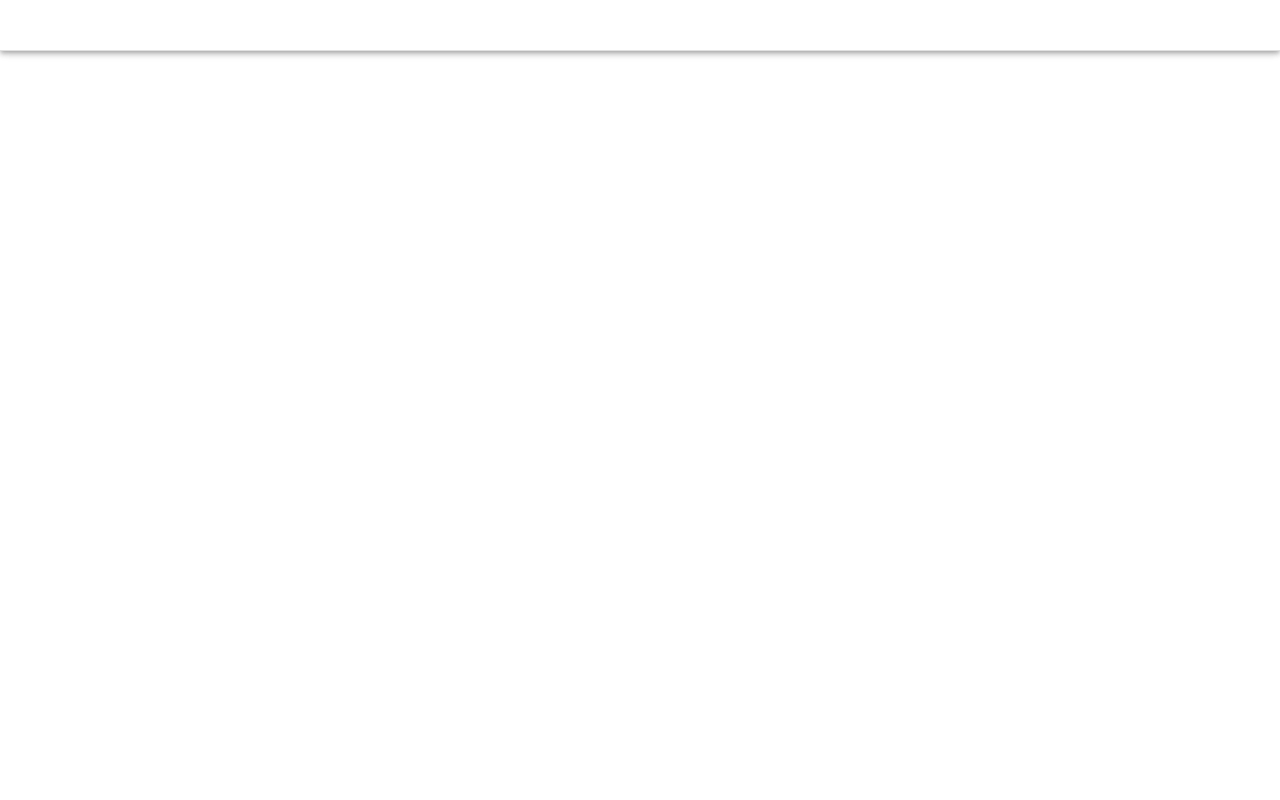
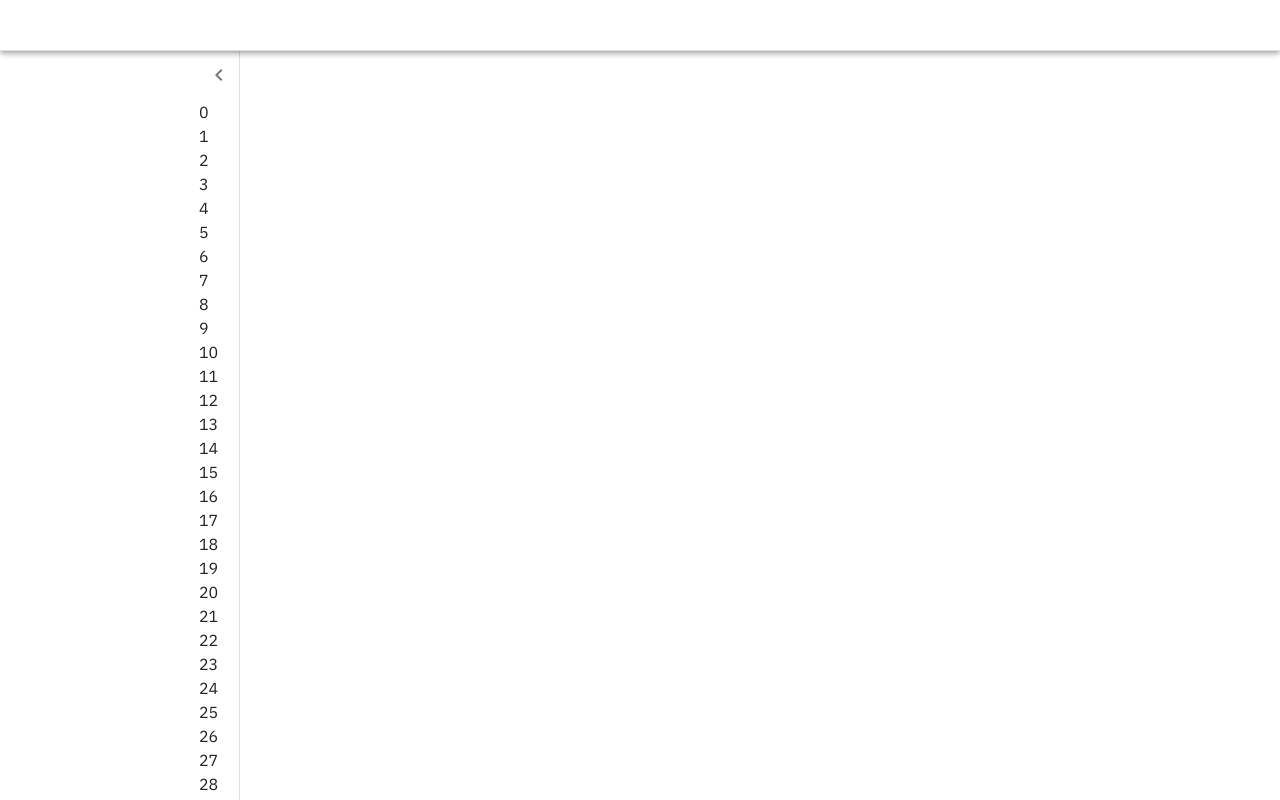
Before and after one commit to ShafiArnob/frontend-playground, a React (Vite) app in the folder chat-dashboard/: page / in a window 1280 px wide. Built offline with nearby package versions, Linux system fonts and the light colour scheme.

Commit message:
primary drawer ui

```diff
--- /dev/null
+++ b/chat-dashboard/src/components/PrimaryDraw/DrawToggle.tsx
@@ -0,0 +1,22 @@
+import { Box, IconButton } from '@mui/material'
+import ChevronLeft from "@mui/icons-material/ChevronLeft"
+
+import React from 'react'
+
+const DrawToggle = () => {
+  return (
+    <Box
+      sx={{
+        height:"50px",
+        display:"flex",
+        alignItems:"center",
+        justifyContent:"center"
+      }}>
+      <IconButton>
+        <ChevronLeft/>
+      </IconButton>
+    </Box>
+  )
+}
+
+export default DrawToggle
--- a/chat-dashboard/src/pages/Home.tsx
+++ b/chat-dashboard/src/pages/Home.tsx
@@ -1,11 +1,13 @@
 import { Box, CssBaseline } from '@mui/material'
 import PrimaryAppBar from './templates/PrimaryAppBar'
+import PrimaryDraw from './templates/PrimaryDraw'
 
 const Home = () => {
   return (
     <Box>
       <CssBaseline/>
       <PrimaryAppBar/>
+      <PrimaryDraw></PrimaryDraw>
     </Box>
   )
 }
--- /dev/null
+++ b/chat-dashboard/src/pages/templates/PrimaryDraw.tsx
@@ -0,0 +1,46 @@
+import React, { useEffect, useState } from 'react'
+import {Box, Drawer, Typography, useMediaQuery} from '@mui/material'
+import { useTheme } from '@emotion/react'
+import DrawToggle from '../../components/PrimaryDraw/DrawToggle'
+
+const PrimaryDraw = () => {
+  const theme  = useTheme()
+  const below600 = useMediaQuery("(max-width:599px)")
+  const [open, setOpen] = useState(!below600)
+
+  const handleDrawerOpen = () => {
+    setOpen(true)
+  }
+
+  const handleDrawerClose = () => {
+    setOpen(false)
+  }
+
+  useEffect(()=>{
+    setOpen(!below600)
+  },[below600])
+  return (
+    <Drawer
+      open={open}
+      variant={below600?"temporary":"permanent"}
+      PaperProps={{
+        sx:{
+          mt:`${theme.primaryAppBar.height}px`,
+          height:`calc(100vh - ${theme.primaryAppBar.height}px)`,
+          width:theme.primaryDraw.width
+        }
+      }}
+    >
+      <Box>
+        <Box sx={{position:"absolute", top:0, right:0, p:0, width: open?"auto":"100%"}}>
+          <DrawToggle/>
+          {[...Array(100)].map((_, i)=>(
+              <Typography key={i}>{i}</Typography>
+            ))}
+        </Box>
+      </Box>
+    </Drawer>
+  )
+}
+
+export default PrimaryDraw
--- a/chat-dashboard/src/theme/theme.tsx
+++ b/chat-dashboard/src/theme/theme.tsx
@@ -5,11 +5,19 @@ declare module "@mui/material/styles" {
     primaryAppBar:{
       height: number
     }
+    primaryDraw:{
+      width:number
+      closed:number
+    }
   }
 
   interface ThemeOptions{
-    primaryAppBar?:{
-      height?: number
+    primaryAppBar:{
+      height: number
+    }
+    primaryDraw:{
+      width:number
+      closed:number
     }
   }
 }
@@ -21,6 +29,10 @@ export const createMuiTheme = () => {
     },
     primaryAppBar:{
       height:50
+    },
+    primaryDraw:{
+      width: 240,
+      closed:70
     },
     components:{
       MuiAppBar:{
```
Also changed, not shown: chat-dashboard/.eslintrc.cjs.
